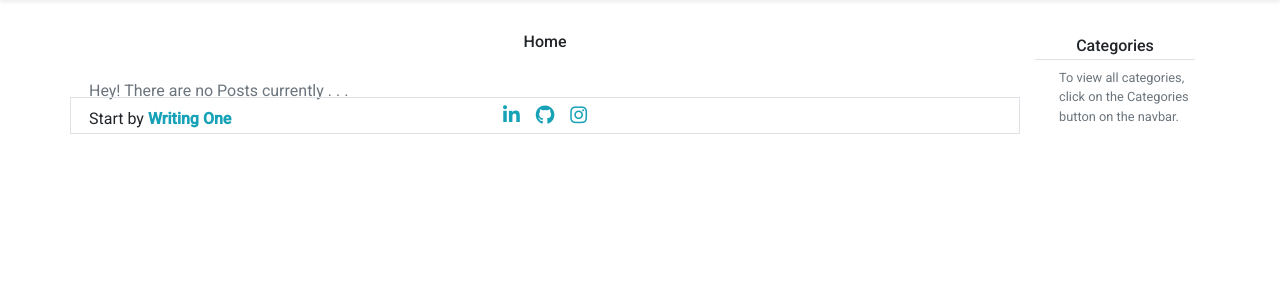
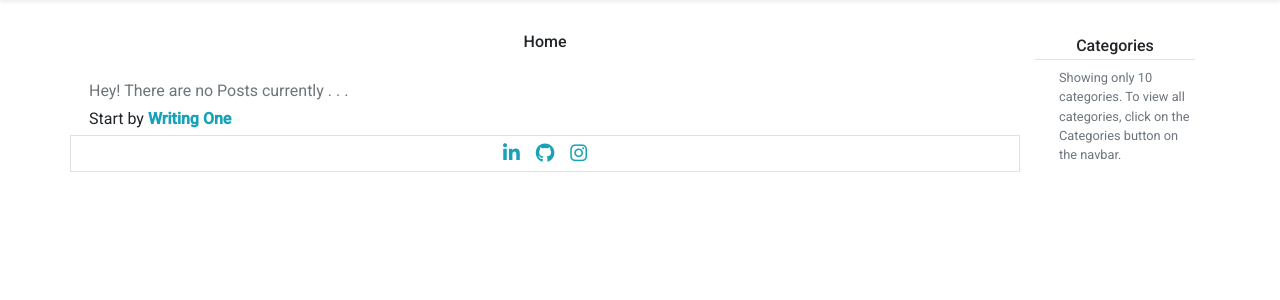
Before and after one commit to KRNK97/theExchange, a Django app: page / in a window 1280 px wide. Shown: the part 95-395 px from the top of the page. Run offline with Django 3.2, Linux system fonts and the light colour scheme; data that the repository does not hold is empty; some libraries are stand-ins or nearby versions.

Commit message:
ADDED INFO TEXT

```diff
--- a/blog_app/templates/blog_app/home.html
+++ b/blog_app/templates/blog_app/home.html
@@ -124,7 +124,7 @@
     {% for cat in menu|slice:"10" %}
         <a class="dropdown-item text-info " href="{% url 'filter' cat.name %}">{{ cat.name|title }}</a>
     {% endfor %}
-    <div class="text-muted small pl-4 mb-2">To view all categories, click on the Categories button on the navbar.</div>
+    <div class="text-muted small pl-4 mb-2">Showing only 10 categories. To view all categories, click on the Categories button on the navbar.</div>
     </div>
 
 
```
